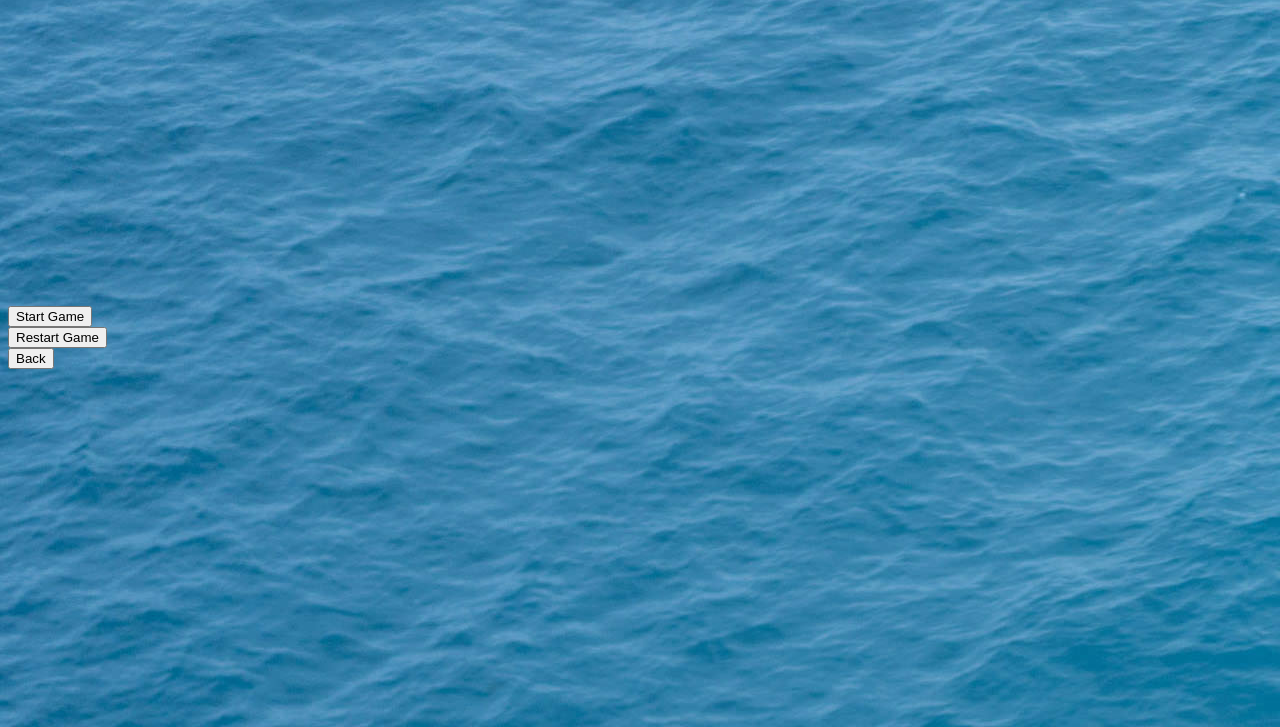
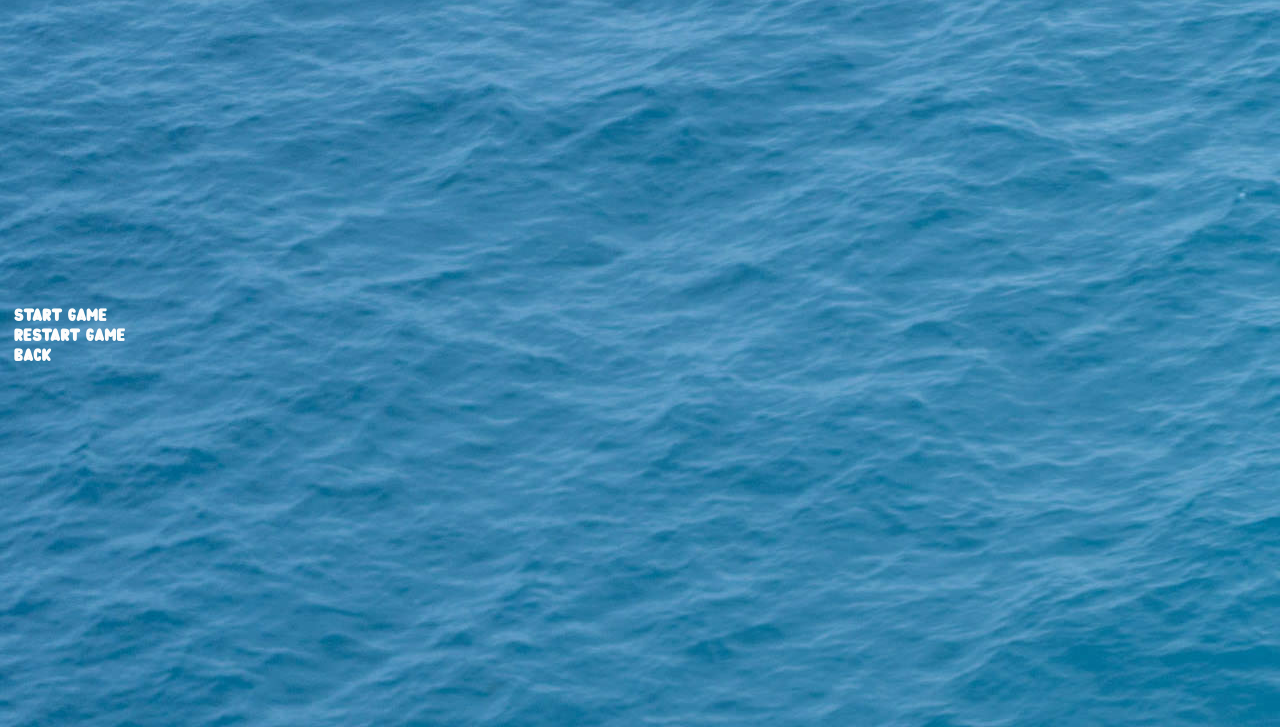
Before and after one commit to L-Engelhardt-Lette/SchlauchbootVersenken, a plain HTML site: page private/pages/game.html in a window 1280 px wide. Shown: the part 73-800 px from the top of the page. Drawn offline with Linux system fonts and the light colour scheme.

Commit message:
game footer buttons

```diff
--- a/private/css/style.css
+++ b/private/css/style.css
@@ -174,11 +174,14 @@ body, h1, h2, p{
 .canvas-player2{
     z-index: 2;
 }
+.input-div{
+
+}
 /* Footer
 */
 .footer-button {
+    font-family: 'BubbleFont';
     font-size: 18px;
-    font-family: BubbleWaterRegular;
     font-weight: 400;
     color: var(--white);
     cursor: pointer;
--- a/private/pages/game.html
+++ b/private/pages/game.html
@@ -32,6 +32,9 @@
                 <canvas class="canvas-player2"></canvas>
             </div>
         </div>
+        <div class="input-div">
+
+        </div>
     </div>
     <!--End-->
 
@@ -39,17 +42,17 @@
     <footer>
         <div class="game-footer-buttons">
             <div>
-                <button>
+                <button class="footer-button">
                     <span>Start Game</span>
                 </button>
             </div>
             <div>
-                <button>
+                <button class="footer-button">
                     <span>Restart Game</span>
                 </button>
             </div>
             <div>
-                <button>
+                <button class="footer-button">
                     <span>Back</span>
                 </button>
             </div>
```
